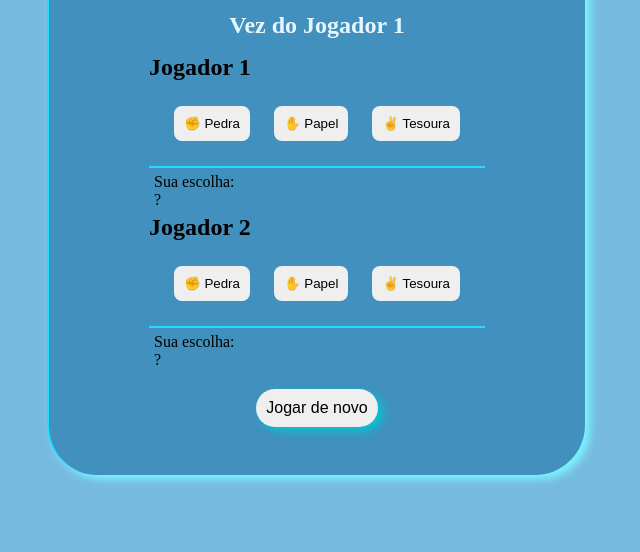
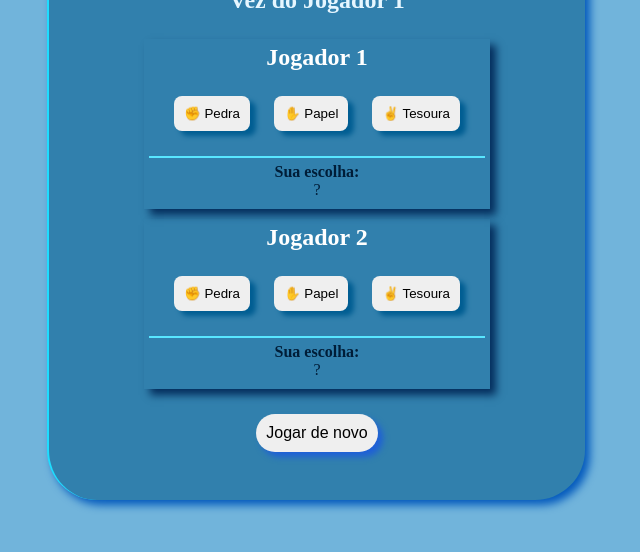
Before and after one commit to Caiooliveirabarreto/UltimatePedraPapelTesoura, a plain HTML site: page UPPT/index.html in a window 1280 px wide. Shown: the part 248-800 px from the top of the page, without its empty margins (324-964 px from the left). Drawn offline with Linux system fonts and the light colour scheme.

Commit message:
UPPT FINALIZADO

```diff
--- a/UPPT/index.html
+++ b/UPPT/index.html
@@ -21,7 +21,7 @@
                     <button class="btn-escolha" data-choice="tesoura">✌️ Tesoura</button>
                 </div>
                 <div class="display-escolha">
-                    <p>Sua escolha:</p>
+                    <p><strong>Sua escolha:</strong></p>
                     <span class="botaorst" id="escolha-jogador1">?</span>
                 </div>
             </div>
@@ -34,7 +34,7 @@
                     <button class="btn-escolha" data-choice="tesoura">✌️ Tesoura</button>
                 </div>
                 <div class="display-escolha">
-                    <p>Sua escolha:</p>
+                    <p><strong>Sua escolha:</strong></p>
                     <span class="resp" id="escolha-jogador2">?</span>
                 </div>
             </div>
--- a/UPPT/style.css
+++ b/UPPT/style.css
@@ -5,7 +5,7 @@
 }
 
 body {
-     background-color: #77bae0;
+     background-color: #71b4db;
      height: 100vh;
      display: flex;
      flex-direction: column ;
@@ -18,8 +18,30 @@ body {
      border-bottom: 2px solid #66e8ff;
      padding: 5%;
 }
+
+
+
+#jogador1 {
+     padding: 5px;
+     margin: 5px;
+     color: rgb(255, 255, 255);
+     box-shadow: 6px 6px 8px rgb(4, 45, 92);
+     margin: 10px;
+
+
+}
+
+#jogador2 {
+     padding: 5px;
+     margin: 5px;
+     color: rgb(255, 255, 255);
+     box-shadow: 6px 6px 8px rgb(4, 45, 92);
+     margin: 10px;
+}
+
 .valorp{
      color: #e6f6ff;
+
 }
 
 .div-jogo {
@@ -28,16 +50,19 @@ body {
      align-items: center;
      padding: 3em;
      gap: 15px;
-     background-color: #4190be;
+     background-color: #3180ad;
      width: fit-content;
+     text-align: center;
      border-radius: 50px;
      border-left: 2px solid #1eddff;
-     box-shadow: 5px 4px 8px #7cf6ff;
+     box-shadow: 5px 5px 8px #045abd;
 }
 
 .opcoes-game-p1 {
      gap: 50x;
      margin: 15px;
+
+
 }
 
 .opcoes-game-p2 {
@@ -55,12 +80,14 @@ body {
      margin: 10px;
      border: none;
      cursor: pointer;
+     box-shadow: 6px 5px 5px rgb(1, 93, 146);
 
 }
 
 .display-escolha {
      padding: 5px;
-     border-top: 2px solid #1eddff;
+     border-top: 2px solid #58e6ff;
+     color: rgb(0, 29, 56);
 
 }
 
@@ -68,10 +95,7 @@ body {
      transform: scale(1.05);
 }
 
-.sub-tiutlo {
-     padding: 10px;
-     margin: 5px;
-}
+
 
 .botaorst:hover {
      transform: scale(1.2);
@@ -82,7 +106,7 @@ body {
      padding: 10px;
      border-radius: 20px;
      border: none;
-     box-shadow: 5px 4px 8px #05c5d3;
+     box-shadow: 5px 5px 6px #1e5fd7;
      align-items: center;
 
 }
```
